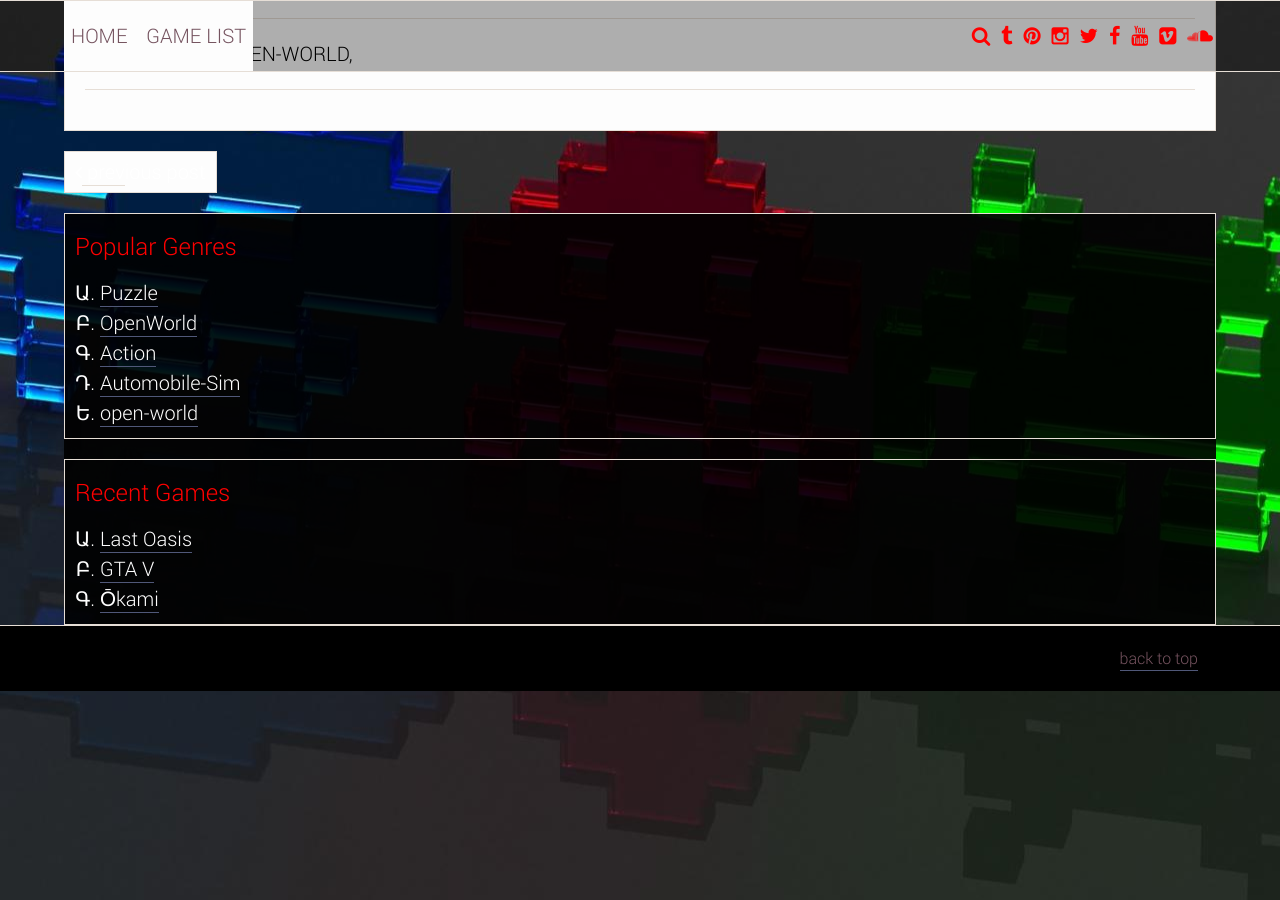
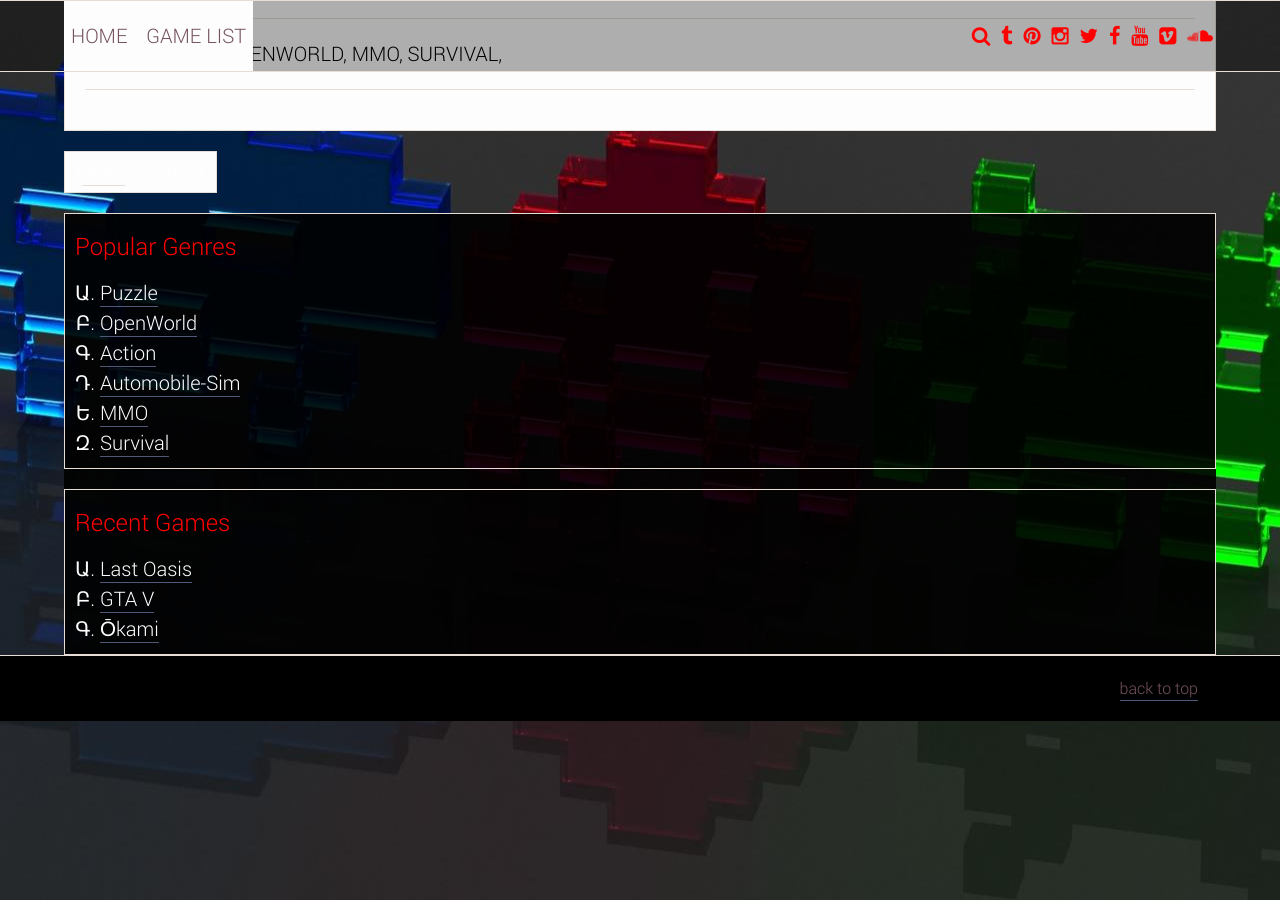
Before and after one commit to NowlasWolf/DesignTeam3, a Jekyll site: the page built from _posts/2020-5-11-last_oasis.md, in a window 1280 px wide and 900 px high, scrolled down 4140 px. Built offline with Jekyll 4.4.1, drawn with Linux system fonts in a browser that asks for light colours.

Commit message:
Update 2020-5-11-last_oasis.md

```diff
--- a/_posts/2020-5-11-last_oasis.md
+++ b/_posts/2020-5-11-last_oasis.md
@@ -3,8 +3,7 @@ author: James White
 type: youtube
 yt-video-id: P9MGcFE0oDQ
 title: Last Oasis
-tags: [video, music, iframe]
-category: open-world
+category: ['OpenWorld','MMO', 'Survival']
 ---
 Last Oasis is a Nomadic Survival MMO. Earth has stopped rotating, and the last human survivors need to outrun the scorching Sun in a massive Open World. ... After a cataclysmic event halted the Earth's rotation, the planet was split into two extreme and deadly environments.
 
```
